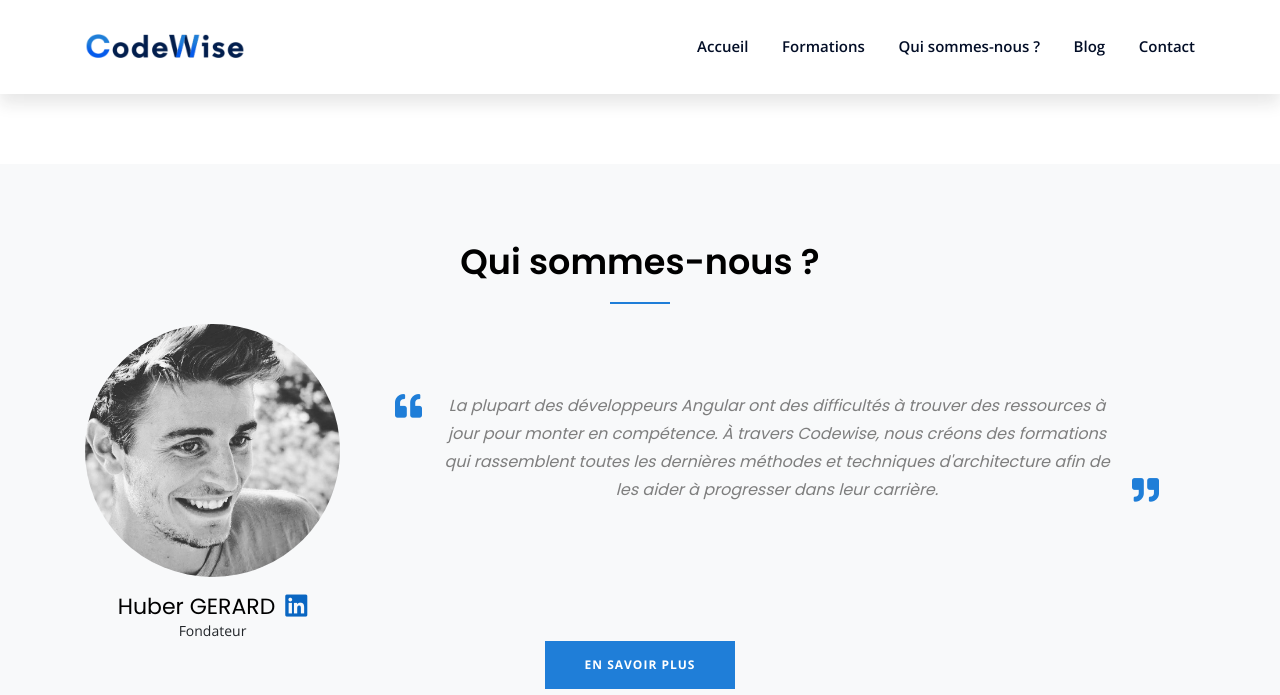
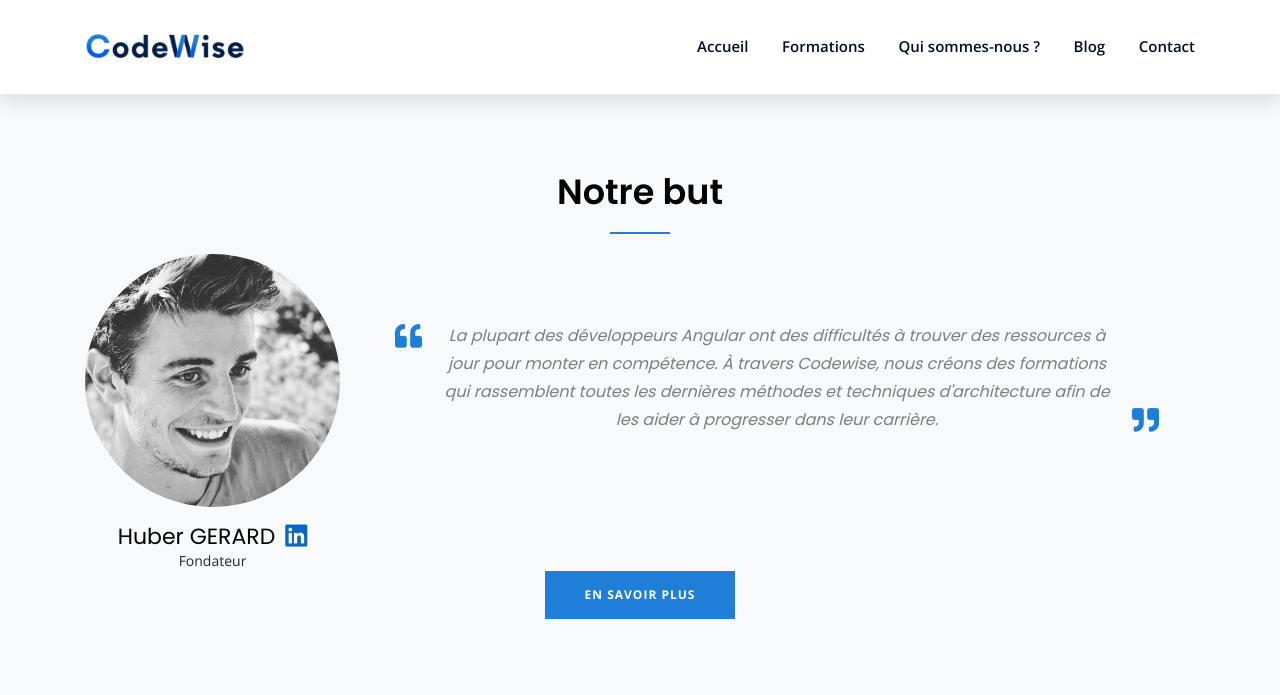
Before and after one commit to hubergerard/hubergerard.github.io, a Jekyll site: the page built from index.html, in a window 1280 px wide and 900 px high, scrolled down 2879 px, cut to the strip 0-695 px from the top of the window. Built offline with Jekyll 4.4.1, drawn with Linux system fonts in a browser that asks for light colours.

Commit message:
adjust paddings on home page + change title of about section

```diff
--- a/_includes/about.html
+++ b/_includes/about.html
@@ -3,7 +3,7 @@
     <div class="row">
       <div class="col-12 text-center">
         <div class="section-title service-title">
-          <h2>Qui sommes-nous ?</h2>
+          <h2>Notre but</h2>
         </div>
         <div class="row">
           <div class="col-xl-3 d-flex flex-column align-items-center">
--- a/_includes/methodology.html
+++ b/_includes/methodology.html
@@ -1,4 +1,4 @@
-<section class="about-area pb-80 pt-80 grey-bg">
+<section class="about-area pb-40 pt-80 grey-bg">
   <div class="container">
     <div class="row">
       <div class="col-12 text-center">
--- a/_includes/services.html
+++ b/_includes/services.html
@@ -1,4 +1,4 @@
-<section class="service-area pb-70 pt-80">
+<section class="service-area pb-40 pt-80">
   <div class="container">
     <div class="row">
       <div class="col-xl-12 text-center mb-40">
```
